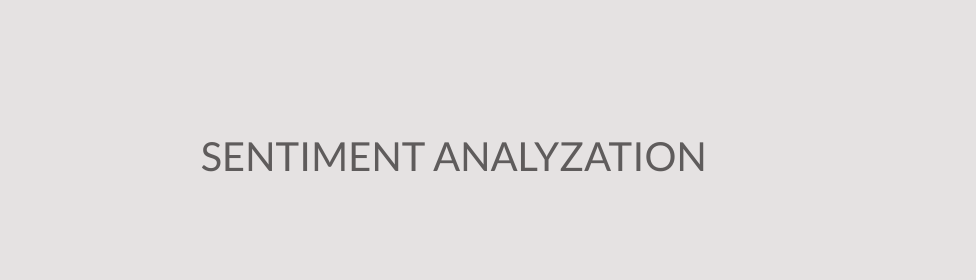
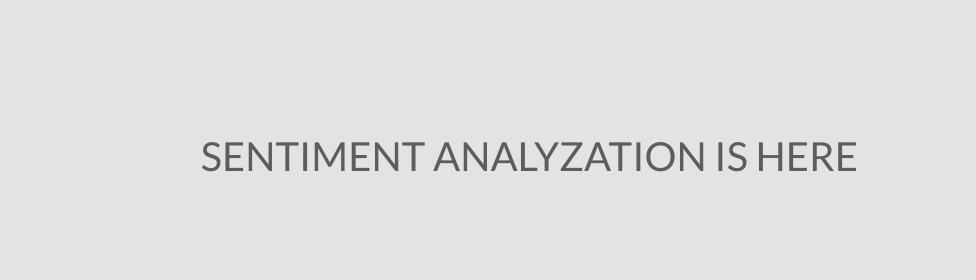
Before and after one commit to abdul2025/evaluate-news-nlp-project-Udacity, a website built with webpack: page src/client/views/index.html in a window 1280 px wide. Shown: the top 280 px of the page, 304-1280 px from the left. Built offline with nearby package versions, Linux system fonts and the light colour scheme.

Commit message:
making a change to demonstrate deploy to heroku

```diff
--- a/src/client/views/index.html
+++ b/src/client/views/index.html
@@ -9,7 +9,7 @@
         <div id= 'fullPageWarning'>
         <header id="TopHeader">
                 <div class="logo">
-                 <h1>Sentiment analyzation</h1>
+                 <h1>Sentiment analyzation is here</h1>
                 </div>
                 <nav class="topNavBar">
                   <ul class="cards-list">
```
